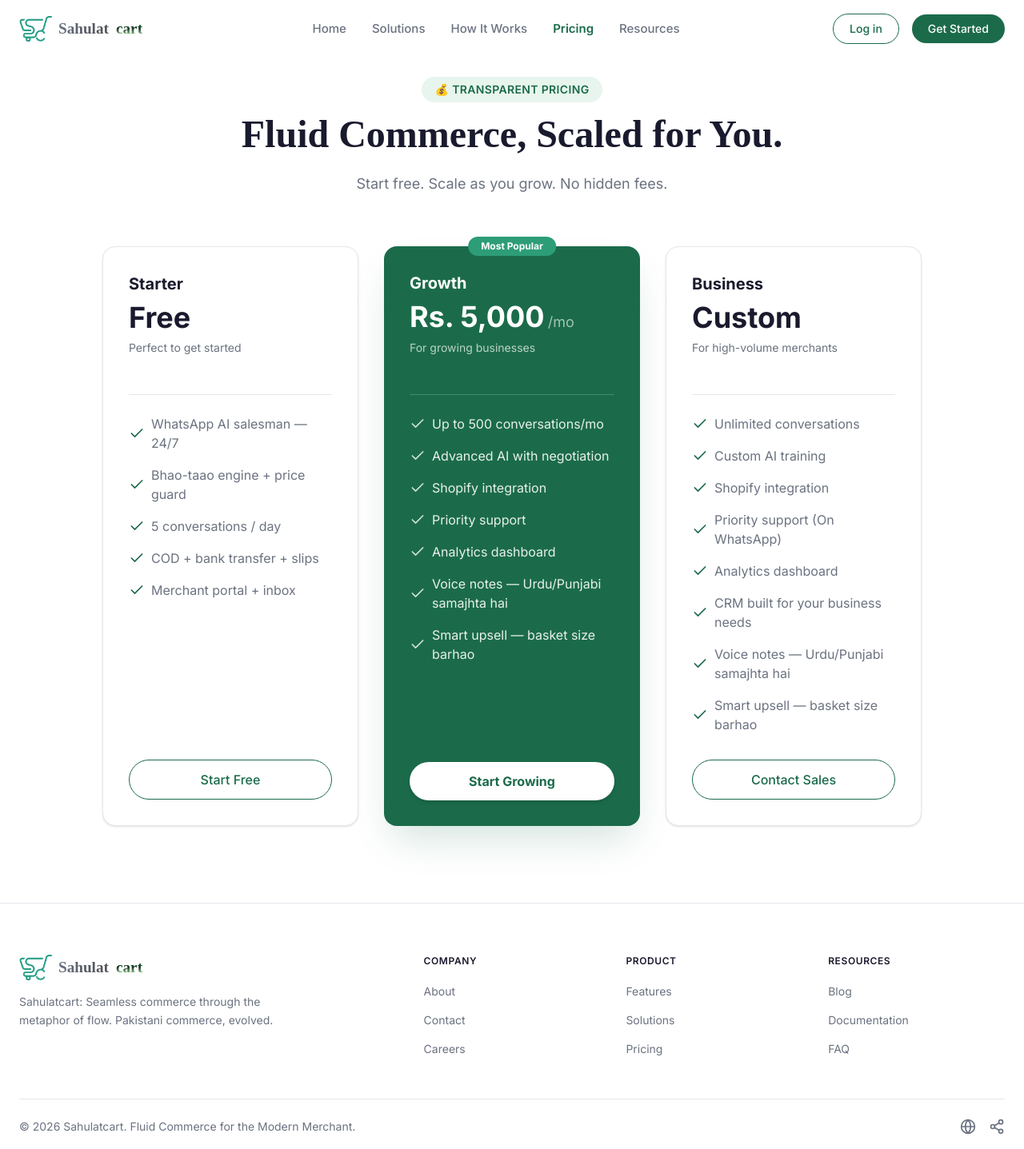
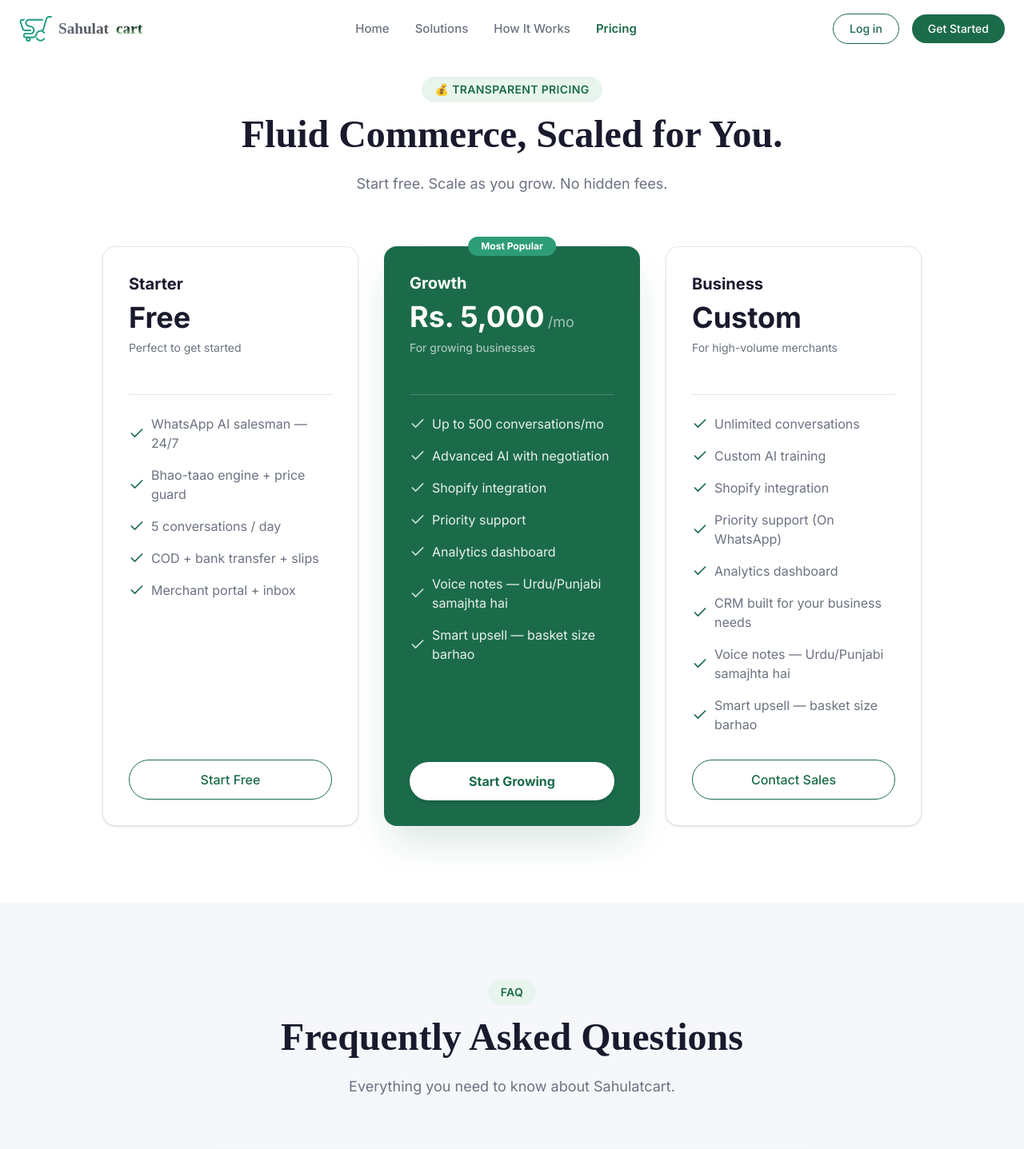
Before and after one commit to Fazal-Khan05/Sahulatcart_Marketing_site, a React (Vite) app: page /pricing in a window 1280 px wide. Shown: the top 1437 px of the page at 80% size. Built offline with nearby package versions, Linux system fonts and the light colour scheme; a web font is replaced by a local one.

Commit message:
Add FAQ to every page and remove Resources page entirely

```diff
--- a/src/App.jsx
+++ b/src/App.jsx
@@ -5,7 +5,6 @@
 import Solutions from './pages/Solutions';
 import HowItWorks from './pages/HowItWorks';
 import Pricing from './pages/Pricing';
-import Resources from './pages/Resources';
 import ScrollToTop from './components/utils/ScrollToTop';
 
 function App() {
@@ -20,7 +19,6 @@
             <Route path="/solutions" element={<Solutions />} />
             <Route path="/how-it-works" element={<HowItWorks />} />
             <Route path="/pricing" element={<Pricing />} />
-            <Route path="/resources" element={<Resources />} />
           </Routes>
         </main>
         <Footer />
--- a/src/components/layout/Footer.jsx
+++ b/src/components/layout/Footer.jsx
@@ -44,7 +44,7 @@
             <ul className="space-y-2">
               <li><a href="#" className="text-sm text-text-secondary hover:text-primary transition-colors block py-1">Blog</a></li>
               <li><a href="#" className="text-sm text-text-secondary hover:text-primary transition-colors block py-1">Documentation</a></li>
-              <li><Link to="/resources" className="text-sm text-text-secondary hover:text-primary transition-colors block py-1">FAQ</Link></li>
+              <li><a href="#" className="text-sm text-text-secondary hover:text-primary transition-colors block py-1">FAQ</a></li>
             </ul>
           </div>
         </div>
--- a/src/components/layout/Navbar.jsx
+++ b/src/components/layout/Navbar.jsx
@@ -10,7 +10,6 @@
   { name: 'Solutions', href: '/solutions' },
   { name: 'How It Works', href: '/how-it-works' },
   { name: 'Pricing', href: '/pricing' },
-  { name: 'Resources', href: '/resources' },
 ];
 
 const Navbar = () => {
--- a/src/pages/Home.jsx
+++ b/src/pages/Home.jsx
@@ -3,6 +3,7 @@
 import IntegrationBar from '../components/sections/IntegrationBar';
 import AISalesperson from '../components/sections/AISalesperson';
 import RuleEngine from '../components/sections/RuleEngine';
+import FAQ from '../components/sections/FAQ';
 
 const Home = () => {
   return (
@@ -11,6 +12,7 @@
       <IntegrationBar />
       <AISalesperson />
       <RuleEngine />
+      <FAQ />
     </>
   );
 };
--- a/src/pages/HowItWorks.jsx
+++ b/src/pages/HowItWorks.jsx
@@ -1,10 +1,12 @@
 import React from 'react';
 import HowItWorksSection from '../components/sections/HowItWorks';
+import FAQ from '../components/sections/FAQ';
 
 const HowItWorks = () => {
   return (
     <>
       <HowItWorksSection />
+      <FAQ />
     </>
   );
 };
--- a/src/pages/Pricing.jsx
+++ b/src/pages/Pricing.jsx
@@ -1,10 +1,12 @@
 import React from 'react';
 import PricingSection from '../components/sections/Pricing';
+import FAQ from '../components/sections/FAQ';
 
 const Pricing = () => {
   return (
     <>
       <PricingSection />
+      <FAQ />
     </>
   );
 };
--- a/src/pages/Solutions.jsx
+++ b/src/pages/Solutions.jsx
@@ -1,12 +1,14 @@
 import React from 'react';
 import SolutionsSection from '../components/sections/Solutions';
 import ChatToCheckout from '../components/sections/ChatToCheckout';
+import FAQ from '../components/sections/FAQ';
 
 const Solutions = () => {
   return (
     <>
       <SolutionsSection />
       <ChatToCheckout />
+      <FAQ />
     </>
   );
 };
```
